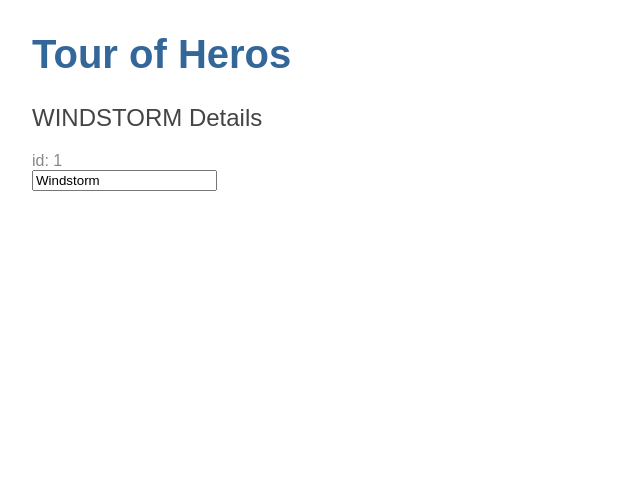
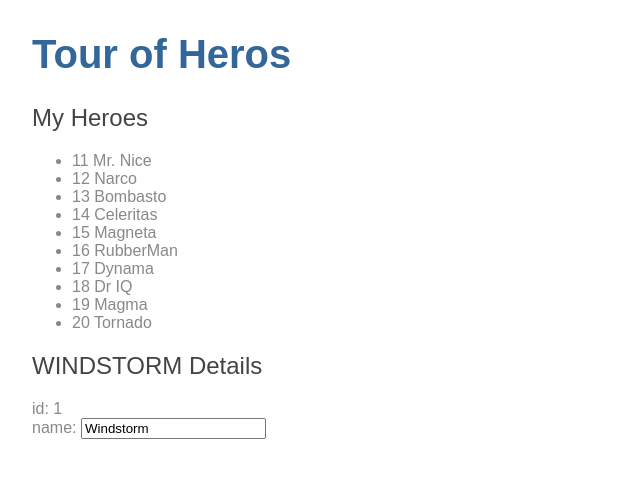
Before and after one commit to Compass-UI/angular-tour-of-heroes, an Angular app: page / in a window 1280 px wide. Shown: the top 478 px of the page, without its empty margins (0-640 px from the left). Built offline with nearby package versions, Linux system fonts and the light colour scheme.

Commit message:
list imported from external file and displayed in a component

```diff
--- a/src/app/heroes/heroes.component.html
+++ b/src/app/heroes/heroes.component.html
@@ -1,5 +1,15 @@
+<h2>My Heroes</h2>
+<ul class="heroes">
+  <li *ngFor="let hero of heroes">
+    <span class="badge">{{hero.id}}</span> {{hero.name}}
+  </li>
+</ul>
+
+
 <h2>{{ hero.name | uppercase }} Details</h2>
 <div><span>id: </span>{{hero.id}}</div>
 <div>
-  <input type="text" [(ngModel)]="hero.name">
+  <label>name:
+    <input [(ngModel)]="hero.name" placeholder="name">
+  </label>
 </div>
--- a/src/app/heroes/heroes.component.ts
+++ b/src/app/heroes/heroes.component.ts
@@ -1,5 +1,6 @@
 import { Component, OnInit } from '@angular/core';
 import { Hero } from '../hero';
+import { HEROES } from '../mock-heroes';
 
 @Component({
   selector: 'app-heroes',
@@ -12,6 +13,7 @@
     id: 1,
     name: 'Windstorm'
   }
+  heroes = HEROES;
 
 
   constructor() { }
--- /dev/null
+++ b/src/app/mock-heroes.ts
@@ -0,0 +1,14 @@
+import { Hero } from './hero';
+
+export const HEROES: Hero[] = [
+    { id: 11, name: 'Mr. Nice' },
+    { id: 12, name: 'Narco' },
+    { id: 13, name: 'Bombasto' },
+    { id: 14, name: 'Celeritas' },
+    { id: 15, name: 'Magneta' },
+    { id: 16, name: 'RubberMan' },
+    { id: 17, name: 'Dynama' },
+    { id: 18, name: 'Dr IQ' },
+    { id: 19, name: 'Magma' },
+    { id: 20, name: 'Tornado' }
+]
```
